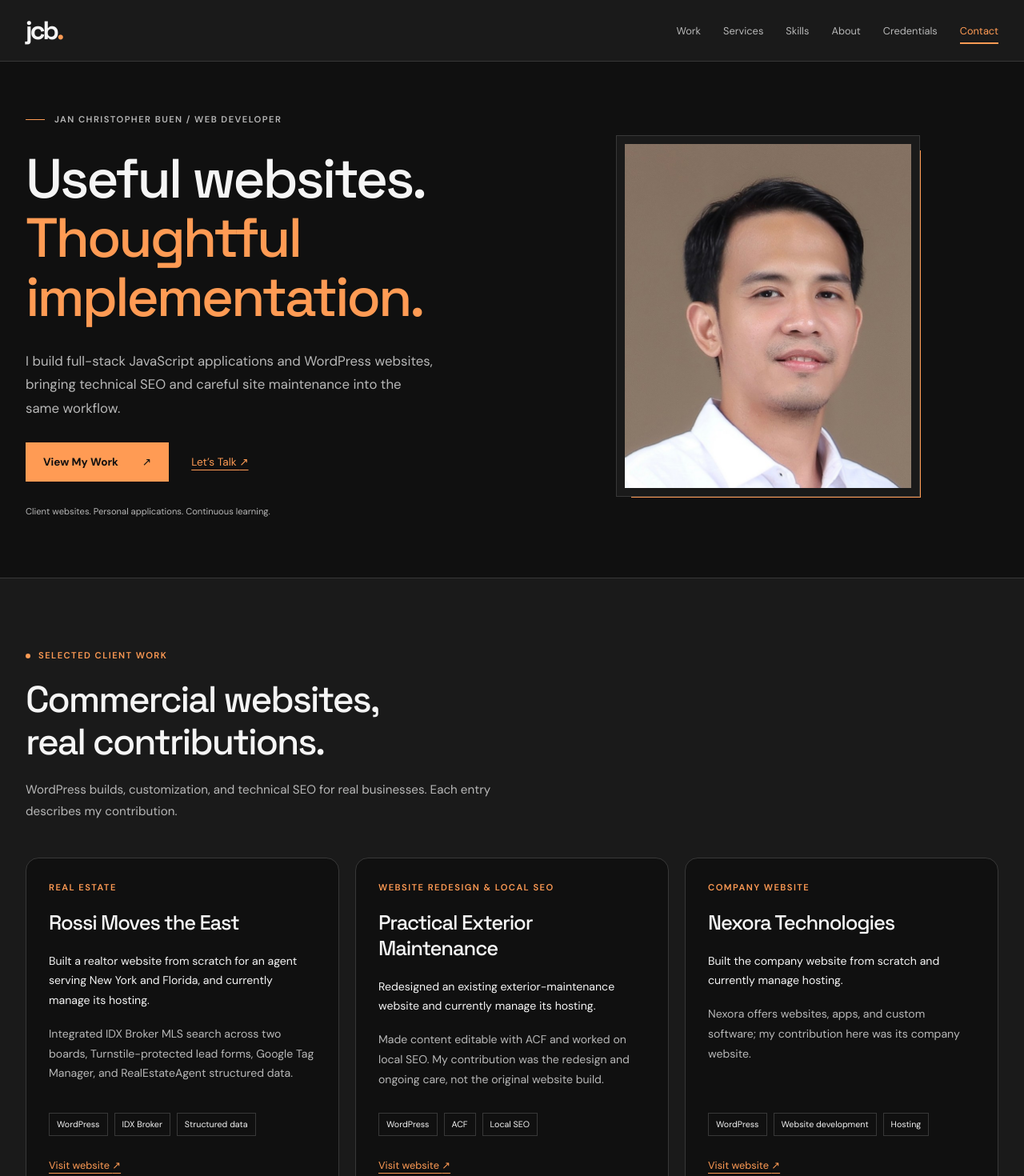
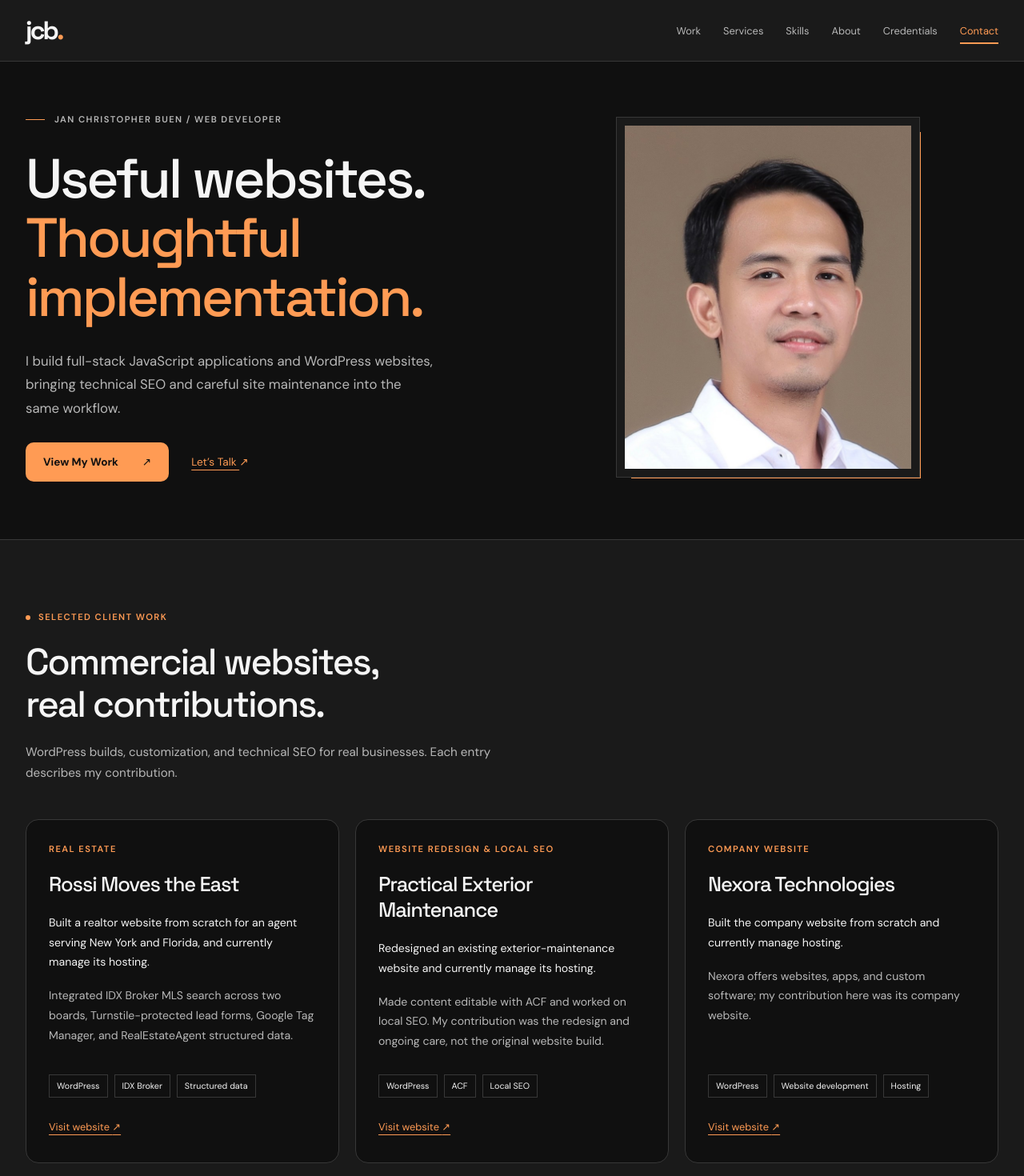
Before and after one commit to jan-christopher-buen/personal-portfolio, a React (Vite) app: page / in a window 1280 px wide. Shown: the top 1470 px of the page at 80% size. Built offline with nearby package versions, Linux system fonts and the light colour scheme.

Commit message:
feat(motion): add accessible slide reveals and rounded actions
Use content-triggered slide-up motion, staggered cards, and a portrait reveal without opacity flashing. Respect reduced motion, preserve sticky About, and remove the extra hero caption.

```diff
--- a/src/App.jsx
+++ b/src/App.jsx
@@ -40,25 +40,36 @@ function About() {
 
 export default function App() {
   useEffect(() => {
-    if (
-      !('IntersectionObserver' in window) ||
-      window.matchMedia('(prefers-reduced-motion: reduce)').matches
-    )
-      return
+    if (!('IntersectionObserver' in window)) return
+    const motion = window.matchMedia('(prefers-reduced-motion: reduce)')
     const observer = new IntersectionObserver(
       (entries) =>
         entries.forEach((entry) => {
-          if (entry.isIntersecting) {
-            entry.target.classList.add('section-enter')
+          if (entry.isIntersecting && !motion.matches) {
+            entry.target.classList.add('reveal-enter')
             observer.unobserve(entry.target)
           }
         }),
-      { threshold: 0.06 },
+      { threshold: 0.01, rootMargin: '0px 0px 48px 0px' },
     )
-    document
-      .querySelectorAll('.section')
-      .forEach((section) => observer.observe(section))
-    return () => observer.disconnect()
+    function observeContent() {
+      observer.disconnect()
+      if (motion.matches) return
+      document
+        .querySelectorAll(
+          '.section-heading, .client-card, .service-grid article, .project, .stack-list > div, .about-content, .timeline-entry, .credential-list > li, .contact-panel',
+        )
+        .forEach((element) => {
+          if (!element.classList.contains('reveal-enter'))
+            observer.observe(element)
+        })
+    }
+    observeContent()
+    motion.addEventListener('change', observeContent)
+    return () => {
+      observer.disconnect()
+      motion.removeEventListener('change', observeContent)
+    }
   }, [])
   return (
     <>
@@ -92,9 +103,6 @@ export default function App() {
                 Let’s Talk <span aria-hidden="true">↗</span>
               </a>
             </div>
-            <p className="hero-caption">
-              Client websites. Personal applications. Continuous learning.
-            </p>
           </div>
           <div className="hero-portrait">
             <img
--- a/src/styles.css
+++ b/src/styles.css
@@ -271,11 +271,6 @@ main:focus {
   font-size: 0.85rem;
   padding: 12px 0;
 }
-.hero-caption {
-  margin: 28px 0 0;
-  color: var(--muted);
-  font-size: 0.7rem;
-}
 .client-work {
   border-top: 1px solid var(--line);
   background: var(--surface);
@@ -299,10 +294,13 @@ main:focus {
   padding: 28px;
   transition:
     background 0.2s,
+    border-color 0.2s,
     transform 0.2s;
 }
-.client-card:hover {
+.client-card:hover,
+.client-card:focus-within {
   background: var(--raised);
+  border-color: var(--accent);
   transform: translateY(-3px);
 }
 .client-card > .eyebrow {
@@ -387,10 +385,13 @@ main:focus {
   flex-direction: column;
   transition:
     background 0.2s,
+    border-color 0.2s,
     transform 0.2s;
 }
-.service-grid article:hover {
+.service-grid article:hover,
+.service-grid article:focus-within {
   background: var(--raised);
+  border-color: var(--accent);
   transform: translateY(-3px);
 }
 .service-icon {
@@ -760,7 +761,8 @@ main:focus {
   justify-content: center;
   gap: 12px;
 }
-.contact-actions .button,
+button,
+.button,
 .contact-github {
   border-radius: 10px;
 }
@@ -815,19 +817,69 @@ main:focus {
 }
 @keyframes enter {
   from {
-    opacity: 0.3;
-    transform: translateY(12px);
+    transform: translateY(24px);
   }
   to {
-    opacity: 1;
     transform: translateY(0);
   }
 }
-.hero-copy {
-  animation: enter 0.5s ease-out both;
+.hero-copy > * {
+  animation: enter 0.65s cubic-bezier(0.16, 1, 0.3, 1) backwards;
 }
-.section-enter {
-  animation: enter 0.4s ease-out;
+.hero-copy > :nth-child(2) {
+  animation-delay: 60ms;
+}
+.hero-copy > :nth-child(3) {
+  animation-delay: 120ms;
+}
+.hero-copy > :nth-child(4) {
+  animation-delay: 180ms;
+}
+@keyframes portrait-reveal {
+  from {
+    clip-path: inset(0 0 100% 0);
+  }
+  to {
+    clip-path: inset(0);
+  }
+}
+.hero-portrait img {
+  animation: portrait-reveal 0.8s cubic-bezier(0.16, 1, 0.3, 1) 100ms backwards;
+}
+.button > span[aria-hidden],
+.secondary-action > span[aria-hidden],
+.contact-github > span[aria-hidden] {
+  display: inline-block;
+  transition: transform 0.2s ease-out;
+}
+.button:is(:hover, :focus-visible) > span[aria-hidden],
+.secondary-action:is(:hover, :focus-visible) > span[aria-hidden],
+.contact-github:is(:hover, :focus-visible) > span[aria-hidden] {
+  transform: translate(2px, -2px);
+}
+.timeline-dot {
+  transition:
+    border-color 0.2s,
+    background 0.2s,
+    box-shadow 0.2s;
+}
+.timeline-entry:is(:hover, :focus-within) .timeline-dot {
+  border-color: var(--accent);
+  box-shadow: 0 0 0 4px rgb(255 155 84 / 10%);
+}
+.reveal-enter {
+  animation: enter 0.65s cubic-bezier(0.16, 1, 0.3, 1) backwards;
+}
+.client-grid > .reveal-enter:nth-child(2),
+.service-grid > .reveal-enter:nth-child(2) {
+  animation-delay: 80ms;
+}
+.client-grid > .reveal-enter:nth-child(3),
+.service-grid > .reveal-enter:nth-child(3) {
+  animation-delay: 160ms;
+}
+.service-grid > .reveal-enter:nth-child(4) {
+  animation-delay: 240ms;
 }
 @media (min-width: 761px) {
   .about {
@@ -933,10 +985,6 @@ main:focus {
   .hero-description {
     font-size: 0.95rem;
   }
-  .hero-caption {
-    max-width: 320px;
-    line-height: 1.7;
-  }
   .section {
     padding: 58px 22px;
   }
@@ -1011,6 +1059,15 @@ main:focus {
   html {
     scroll-behavior: auto;
   }
+  .client-card:is(:hover, :focus-within),
+  .service-grid article:is(:hover, :focus-within),
+  .button:is(:hover, :active),
+  .project-image:hover img,
+  .button > span[aria-hidden],
+  .secondary-action > span[aria-hidden],
+  .contact-github > span[aria-hidden] {
+    transform: none !important;
+  }
   *,
   *::before,
   *::after {
```
Also changed, not shown: 2 other files (tests, documents, lock files or other folders).
